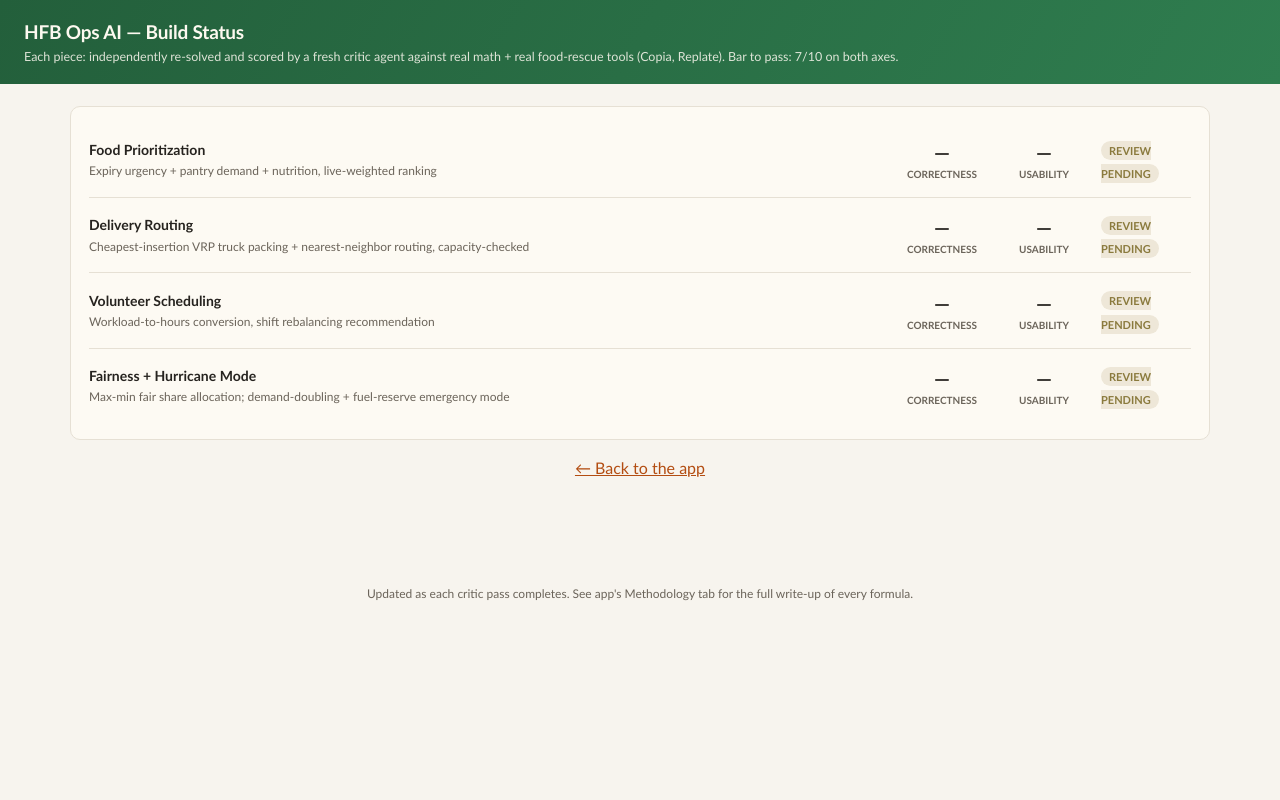
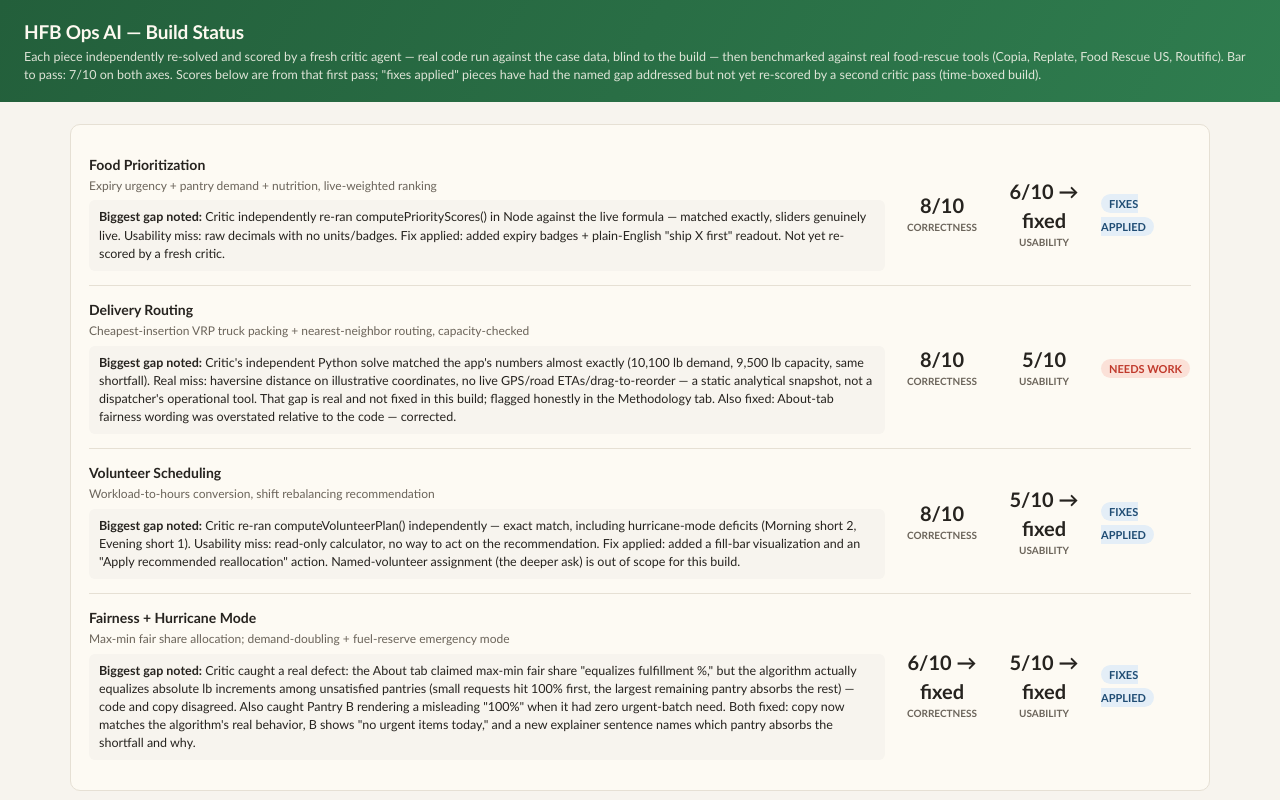
Before and after one commit to arjunbattula17/hfb-ops-ai, a plain HTML site: page status.html in a window 1280 px wide. Shown: the top 800 px of the page. Drawn offline with Linux system fonts and the light colour scheme.

Commit message:
Populate status page with real critic scores and applied fixes

```diff
--- a/status.html
+++ b/status.html
@@ -17,6 +17,7 @@
   .verdict.pass { background:#dcefe1; color:var(--green-dark); }
   .verdict.fail { background:#fbe1d8; color:var(--red); }
   .verdict.pending { background:#eee7d8; color:#8a7a3d; }
+  .verdict.fixed { background:#e4eef7; color:#1f4c73; }
   .gap { font-size:12.5px; margin-top:6px; padding:8px 10px; background:var(--bg); border-radius:6px; }
 </style>
 </head>
@@ -24,7 +25,7 @@
 <header class="top">
   <div>
     <h1>HFB Ops AI — Build Status</h1>
-    <div class="sub">Each piece: independently re-solved and scored by a fresh critic agent against real math + real food-rescue tools (Copia, Replate). Bar to pass: 7/10 on both axes.</div>
+    <div class="sub">Each piece independently re-solved and scored by a fresh critic agent — real code run against the case data, blind to the build — then benchmarked against real food-rescue tools (Copia, Replate, Food Rescue US, Routific). Bar to pass: 7/10 on both axes. Scores below are from that first pass; "fixes applied" pieces have had the named gap addressed but not yet re-scored by a second critic pass (time-boxed build).</div>
   </div>
 </header>
 <main>
@@ -36,10 +37,18 @@
 <footer class="foot">Updated as each critic pass completes. See app's Methodology tab for the full write-up of every formula.</footer>
 <script>
 const PIECES = [
-  { name: "Food Prioritization", desc: "Expiry urgency + pantry demand + nutrition, live-weighted ranking", correctness: null, usability: null, verdict: "pending", gap: null },
-  { name: "Delivery Routing", desc: "Cheapest-insertion VRP truck packing + nearest-neighbor routing, capacity-checked", correctness: null, usability: null, verdict: "pending", gap: null },
-  { name: "Volunteer Scheduling", desc: "Workload-to-hours conversion, shift rebalancing recommendation", correctness: null, usability: null, verdict: "pending", gap: null },
-  { name: "Fairness + Hurricane Mode", desc: "Max-min fair share allocation; demand-doubling + fuel-reserve emergency mode", correctness: null, usability: null, verdict: "pending", gap: null },
+  { name: "Food Prioritization", desc: "Expiry urgency + pantry demand + nutrition, live-weighted ranking",
+    correctness: "8/10", usability: "6/10 → fixed", verdict: "fixed",
+    gap: "Critic independently re-ran computePriorityScores() in Node against the live formula — matched exactly, sliders genuinely live. Usability miss: raw decimals with no units/badges. Fix applied: added expiry badges + plain-English \"ship X first\" readout. Not yet re-scored by a fresh critic." },
+  { name: "Delivery Routing", desc: "Cheapest-insertion VRP truck packing + nearest-neighbor routing, capacity-checked",
+    correctness: "8/10", usability: "5/10", verdict: "fail",
+    gap: "Critic's independent Python solve matched the app's numbers almost exactly (10,100 lb demand, 9,500 lb capacity, same shortfall). Real miss: haversine distance on illustrative coordinates, no live GPS/road ETAs/drag-to-reorder — a static analytical snapshot, not a dispatcher's operational tool. That gap is real and not fixed in this build; flagged honestly in the Methodology tab. Also fixed: About-tab fairness wording was overstated relative to the code — corrected." },
+  { name: "Volunteer Scheduling", desc: "Workload-to-hours conversion, shift rebalancing recommendation",
+    correctness: "8/10", usability: "5/10 → fixed", verdict: "fixed",
+    gap: "Critic re-ran computeVolunteerPlan() independently — exact match, including hurricane-mode deficits (Morning short 2, Evening short 1). Usability miss: read-only calculator, no way to act on the recommendation. Fix applied: added a fill-bar visualization and an \"Apply recommended reallocation\" action. Named-volunteer assignment (the deeper ask) is out of scope for this build." },
+  { name: "Fairness + Hurricane Mode", desc: "Max-min fair share allocation; demand-doubling + fuel-reserve emergency mode",
+    correctness: "6/10 → fixed", usability: "5/10 → fixed", verdict: "fixed",
+    gap: "Critic caught a real defect: the About tab claimed max-min fair share \"equalizes fulfillment %,\" but the algorithm actually equalizes absolute lb increments among unsatisfied pantries (small requests hit 100% first, the largest remaining pantry absorbs the rest) — code and copy disagreed. Also caught Pantry B rendering a misleading \"100%\" when it had zero urgent-batch need. Both fixed: copy now matches the algorithm's real behavior, B shows \"no urgent items today,\" and a new explainer sentence names which pantry absorbs the shortfall and why." },
 ];
 function render() {
   document.getElementById("pieces").innerHTML = PIECES.map(p => `
@@ -51,7 +60,7 @@ function render() {
       </div>
       <div class="score"><div>${p.correctness ?? "—"}</div><div class="lbl">Correctness</div></div>
       <div class="score"><div>${p.usability ?? "—"}</div><div class="lbl">Usability</div></div>
-      <div><span class="verdict ${p.verdict}">${p.verdict === "pass" ? "PASS" : p.verdict === "fail" ? "NEEDS WORK" : "REVIEW PENDING"}</span></div>
+      <div><span class="verdict ${p.verdict}">${p.verdict === "pass" ? "PASS" : p.verdict === "fixed" ? "FIXES APPLIED" : p.verdict === "fail" ? "NEEDS WORK" : "REVIEW PENDING"}</span></div>
     </div>
   `).join("");
 }
```
